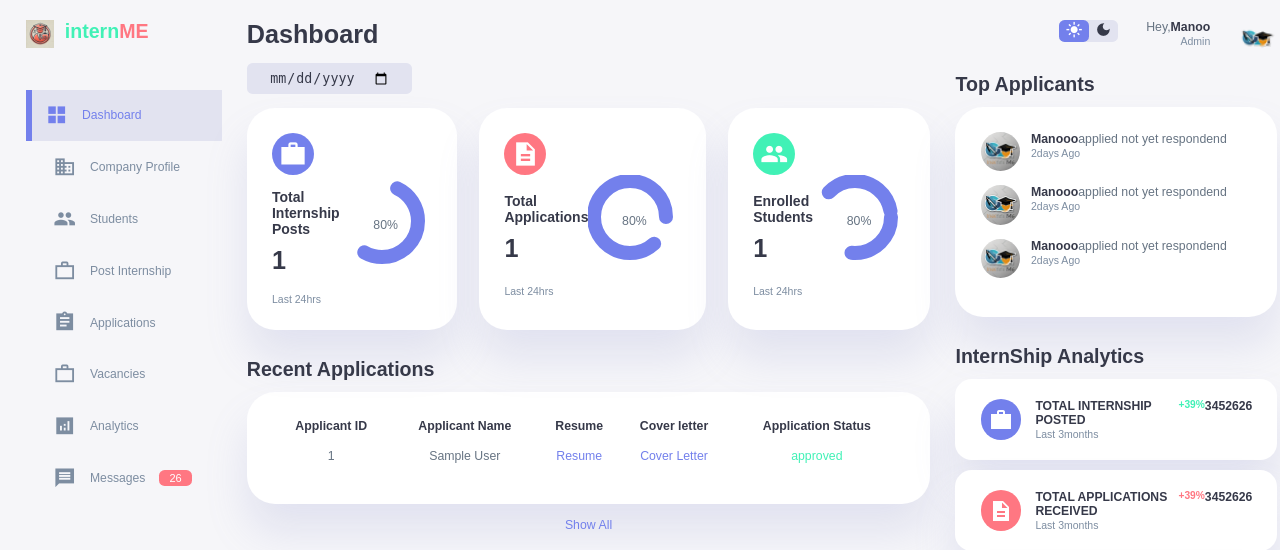
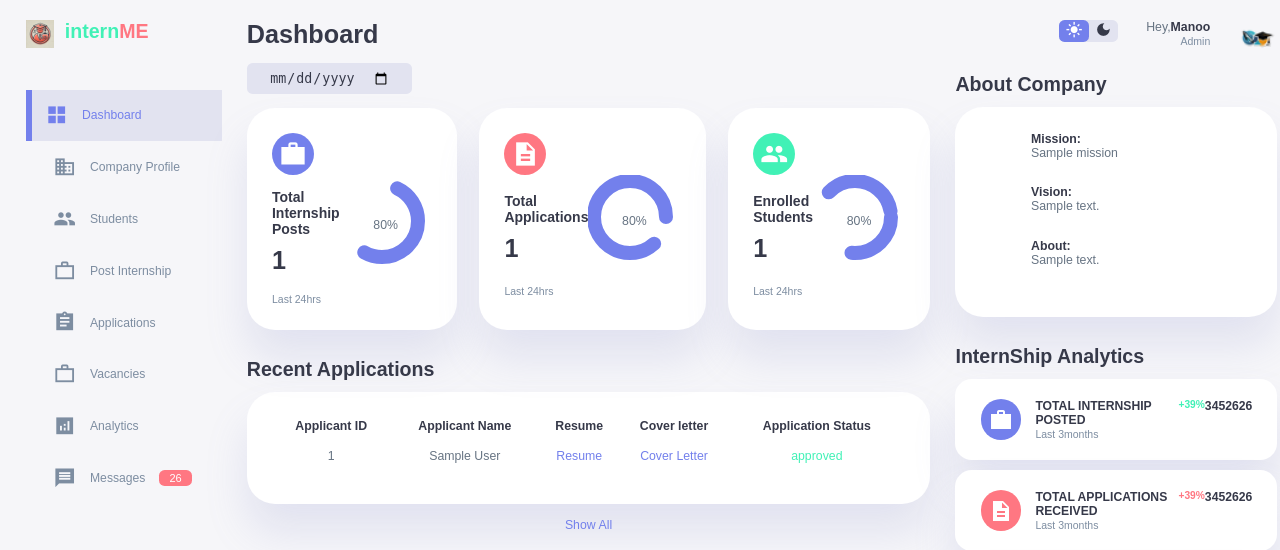
Before and after one commit to ENnyikadzanzwa/internMe, a Django app: template core/templates/core/company/company_dashboard.html in a window 1280 px wide. Shown: the top 550 px of the page. Run offline with Django 5.2, Linux system fonts and the light colour scheme; the template is opened without the code that fills it: most values are stand-ins (such as "Sample title", 1, 10 or a date in 2020); some libraries are stand-ins or nearby versions.

Commit message:
update company dashboard

```diff
--- a/core/templates/core/company/right.html
+++ b/core/templates/core/company/right.html
@@ -3,39 +3,40 @@
 <div class="right">
     {% include 'core/company/header.html' %}
     <div class="top-applicants">
-        <h2>Top Applicants</h2>
+        <h2>About Company</h2>
         <div class="applicants">
             <div class="applicant">
                 <div class="profile-photo">
-                    <img src="{% static 'images/logo.jpeg' %}" alt="">
+                    <i class="fas fa-bullseye"></i> <!-- Icon for Mission -->
                 </div>
                 <div class="message">
-                    <p><b>Manooo</b>applied not yet respondend</p>
-                    <small class="text-muted">2days Ago</small>
+                    <p><b>Mission:</b></p>
+                    <p>{{ company.mission }}</p>
                 </div>
             </div>
 
             <div class="applicant">
                 <div class="profile-photo">
-                    <img src="{% static 'images/logo.jpeg' %}" alt="">
+                    <i class="fas fa-eye"></i> <!-- Icon for Vision -->
                 </div>
                 <div class="message">
-                    <p><b>Manooo</b>applied not yet respondend</p>
-                    <small class="text-muted">2days Ago</small>
+                    <p><b>Vision:</b></p>
+                    <p>{{ company.vision }}</p>
                 </div>
             </div>
 
             <div class="applicant">
                 <div class="profile-photo">
-                    <img src="{% static 'images/logo.jpeg' %}" alt="">
+                    <i class="fas fa-info-circle"></i> <!-- Icon for About -->
                 </div>
                 <div class="message">
-                    <p><b>Manooo</b>applied not yet respondend</p>
-                    <small class="text-muted">2days Ago</small>
+                    <p><b>About:</b></p>
+                    <p>{{ company.about }}</p>
                 </div>
             </div>
         </div>
     </div>
+
     <!-- =============END OF TOP APPLICANTS -->
      <div class="internship-analytics">
         <h2>InternShip Analytics</h2>
```
